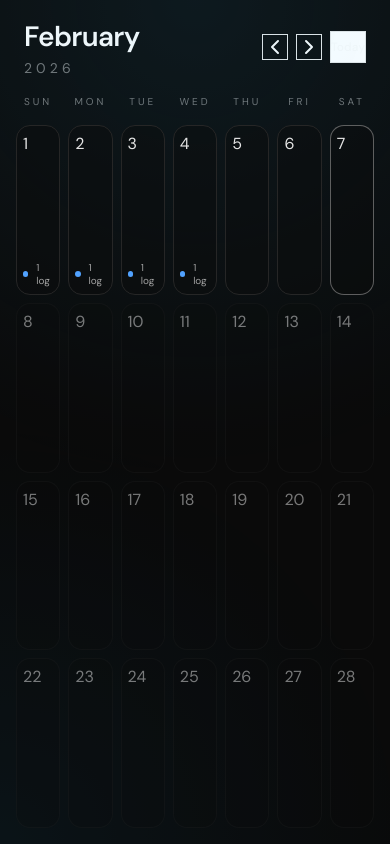
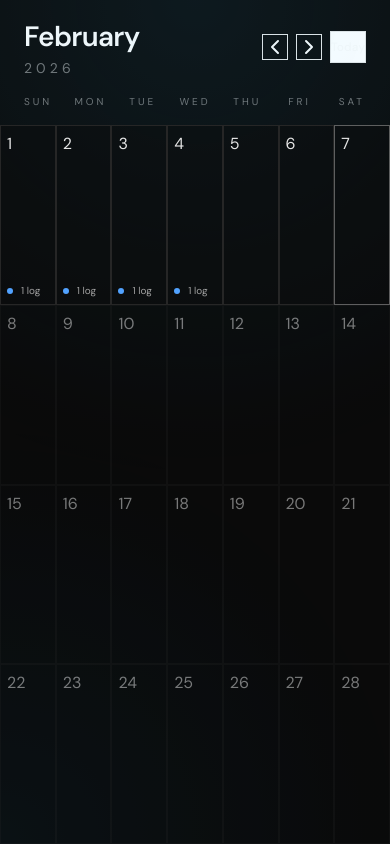
Before and after one commit to whyleonardo/chrono, a Next.js app in the folder apps/web/: page / in a window 390 px wide. Built offline with nearby package versions, Linux system fonts and the light colour scheme; what @orpc/client, @orpc/tanstack-query would draw is missing.

Commit message:
feat: mobile - no gaps, no border radius on day buttons

```diff
--- a/apps/web/src/components/calendar/day-cell.tsx
+++ b/apps/web/src/components/calendar/day-cell.tsx
@@ -17,7 +17,7 @@ export function DayCell({
 
 	const buttonClassName = useMemo(() => {
 		const baseClasses =
-			"relative flex h-full w-full flex-col justify-between rounded-xl border bg-neutral-950/40 p-1.5 text-left text-xs transition-colors duration-150 focus-visible:outline-none focus-visible:ring-2 focus-visible:ring-neutral-400 md:p-2 md:text-sm";
+			"relative flex h-full w-full flex-col justify-between rounded-none border bg-neutral-950/40 p-1.5 text-left text-xs transition-colors duration-150 focus-visible:outline-none focus-visible:ring-2 focus-visible:ring-neutral-400 md:rounded-xl md:p-2 md:text-sm";
 
 		if (isDisabled) {
 			return `${baseClasses} border-neutral-800/50 text-neutral-600 cursor-not-allowed opacity-50`;
--- a/apps/web/src/components/calendar/kibo-calendar.tsx
+++ b/apps/web/src/components/calendar/kibo-calendar.tsx
@@ -171,8 +171,8 @@ export function KiboCalendar({
 				))}
 			</div>
 
-			<div className="min-h-0 flex-1 px-4 pb-4 md:px-6">
-				<div className="grid h-full auto-rows-fr grid-cols-7 content-center gap-2 md:gap-4">
+			<div className="min-h-0 flex-1 px-0 md:px-6">
+				<div className="grid h-full auto-rows-fr grid-cols-7 content-center gap-0 md:gap-2">
 					{days.map((date) => {
 						const dateKey = getDateKey(date);
 						const dateEntries = entriesByDate[dateKey] ?? [];
```
